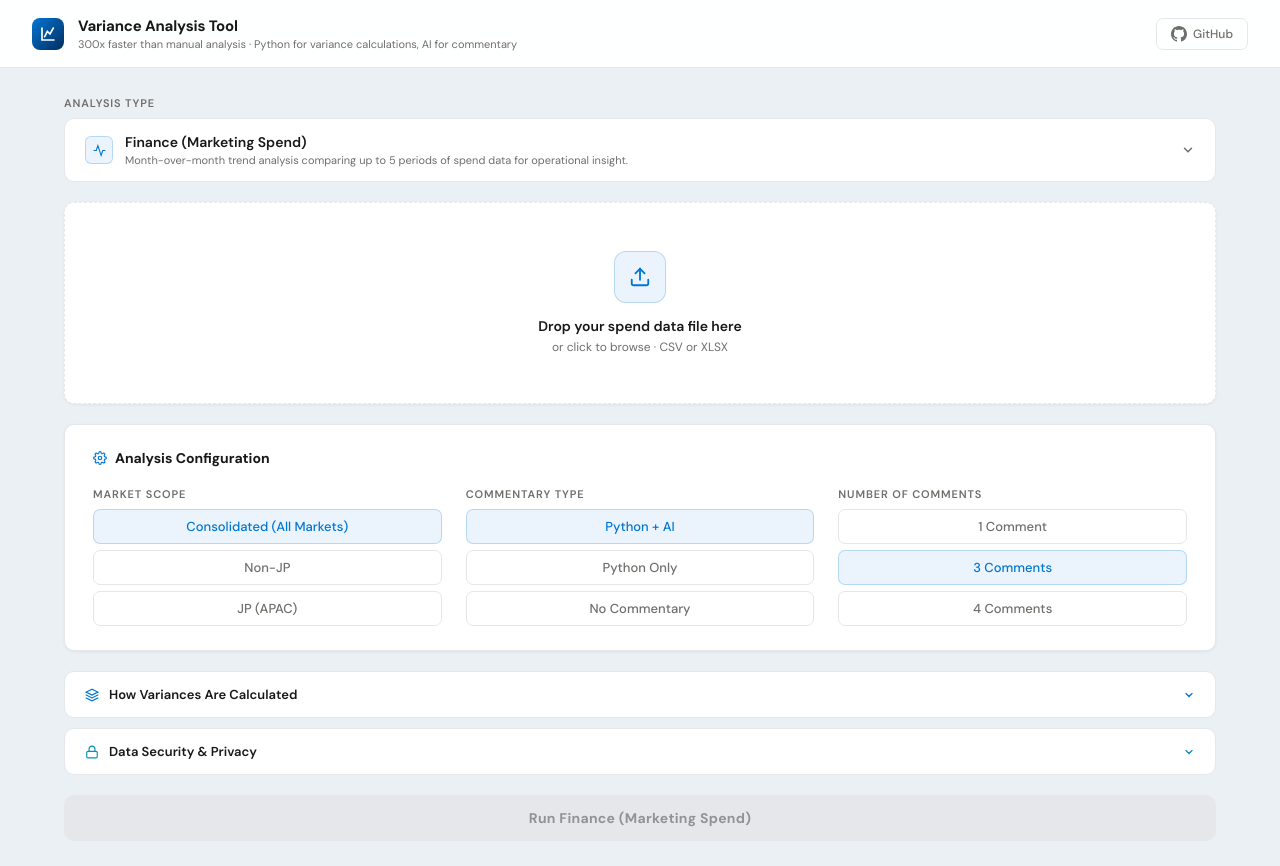
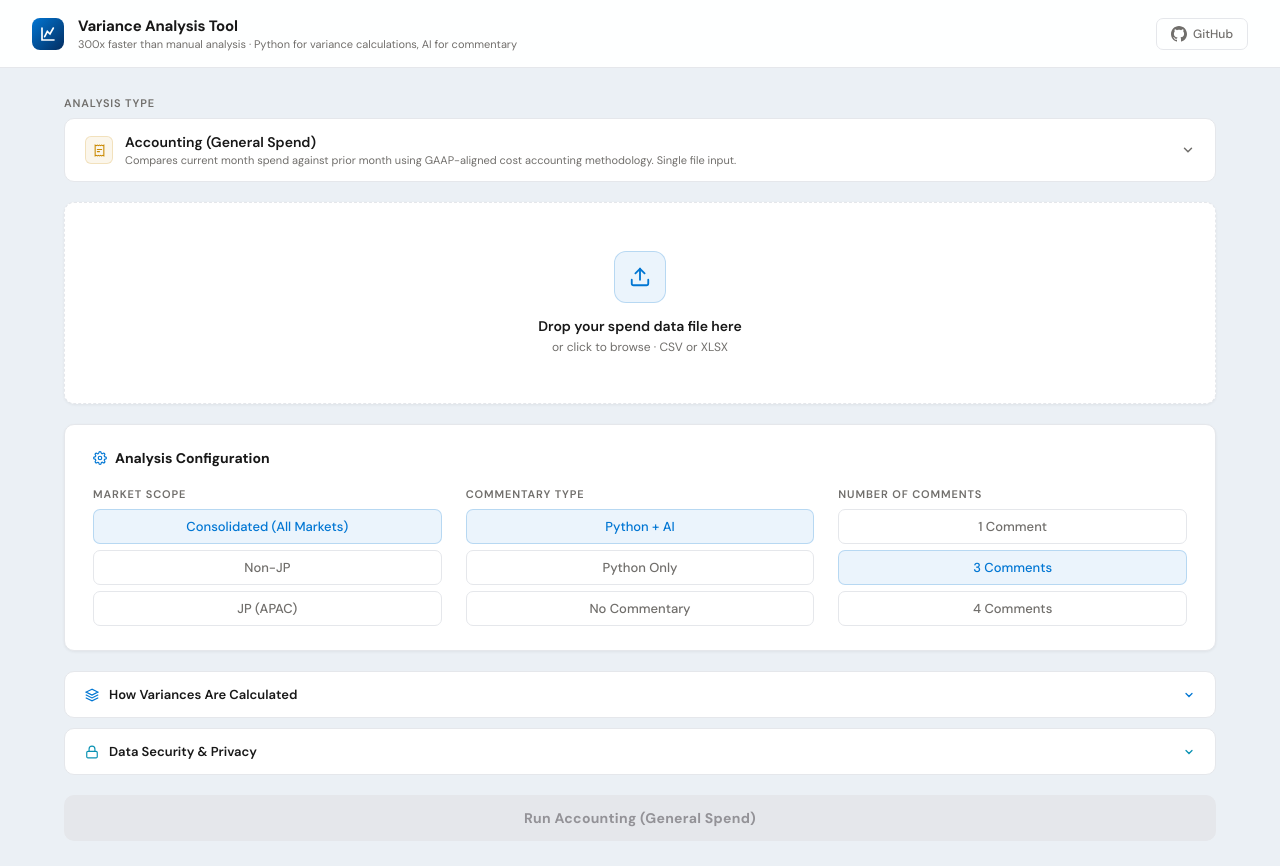
Before and after one commit to dhakshanayashwanth/variance-analysis-tool, a React (Vite) app: page / in a window 1280 px wide. Shown: the top 866 px of the page. Built offline with nearby package versions, Linux system fonts and the light colour scheme.

Commit message:
Update App.jsx

```diff
--- a/src/App.jsx
+++ b/src/App.jsx
@@ -450,7 +450,7 @@ function AuditDropdown({ audit }) {
 
 // ─── Main Component ───
 export default function VarianceAnalysisTool() {
-  const [analysisType, setAnalysisType] = useState("finance");
+  const [analysisType, setAnalysisType] = useState("accounting");
   const [typeDropdownOpen, setTypeDropdownOpen] = useState(false);
   const [files, setFiles] = useState([]);
   const [dragging, setDragging] = useState(false);
```
